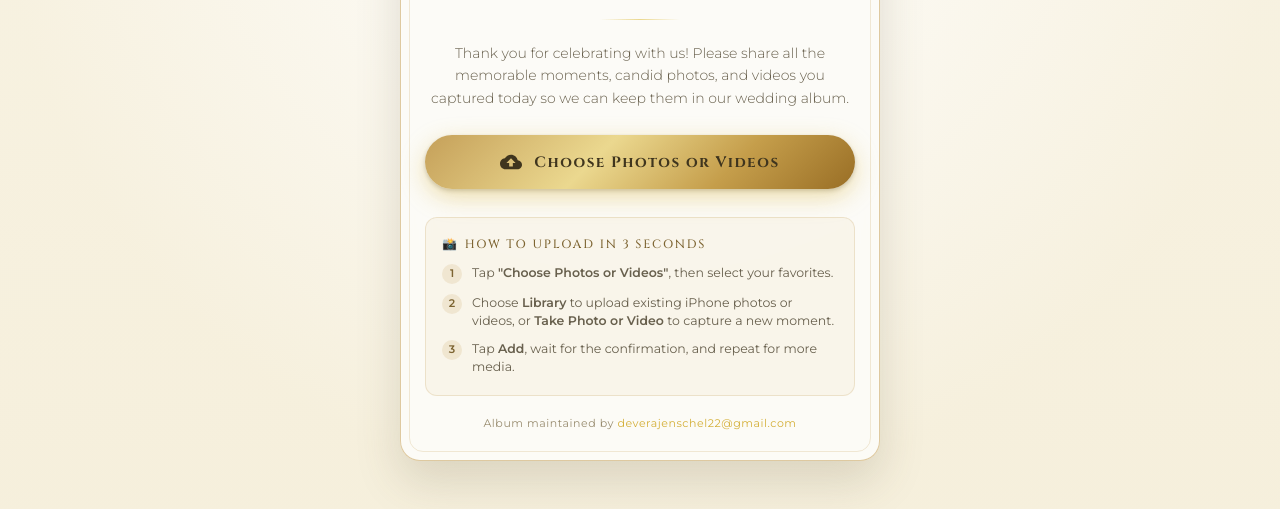
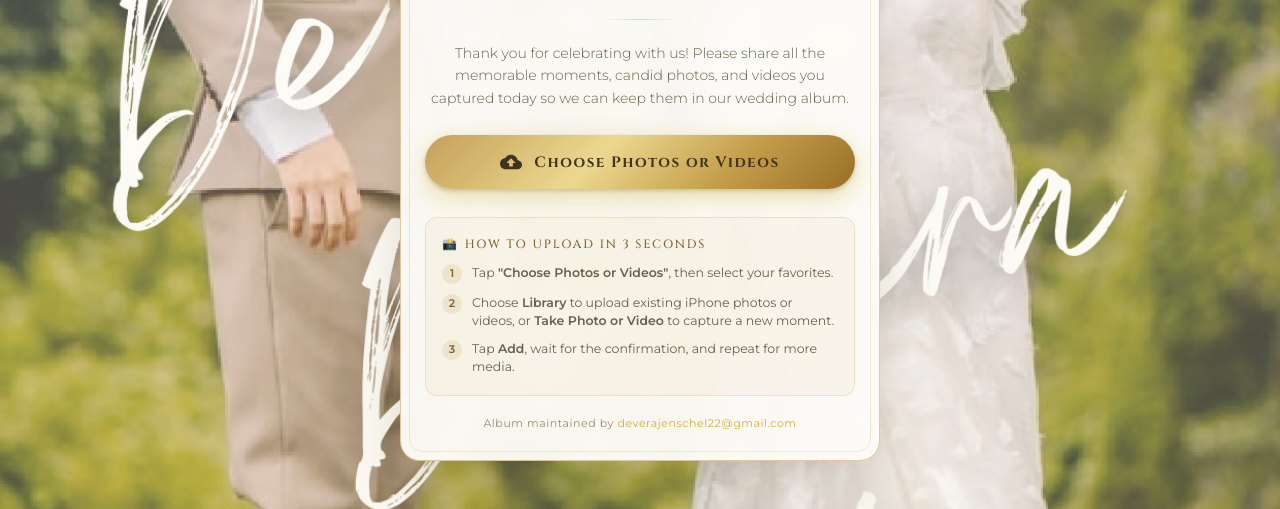
Before and after one commit to e-notarte/uploads.markandjenwedding, a plain HTML site: page upload.html in a window 1280 px wide. Shown: the part 291-800 px from the top of the page. Drawn offline with Linux system fonts and the light colour scheme.

Commit message:
Update upload.html

```diff
--- a/upload.html
+++ b/upload.html
@@ -25,8 +25,11 @@
     body {
       background-color: #f2ecd9;
       background-image:
-        radial-gradient(circle at 50% 20%, rgba(255, 255, 255, 0.9) 0%, rgba(247, 241, 223, 0.85) 70%),
-        linear-gradient(180deg, #fcfbf7 0%, #eee6cb 100%);
+        linear-gradient(rgba(252, 251, 247, 0.3), rgba(238, 230, 203, 0.3)),
+        url("Background.jpg");
+      background-size: cover;
+      background-position: center;
+      background-repeat: no-repeat;
       font-family: 'Montserrat', sans-serif;
       color: #5f5438;
       min-height: 100vh;
```
